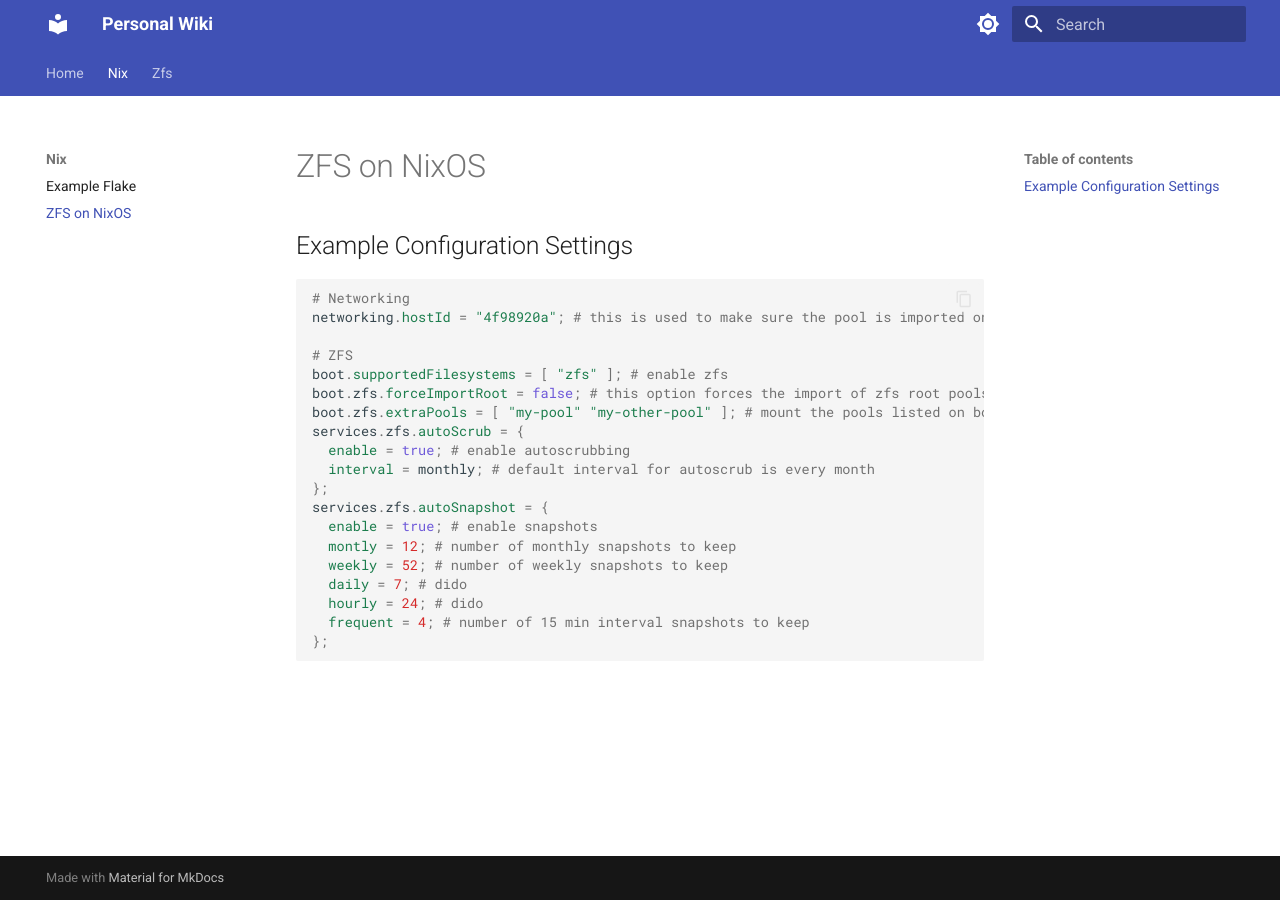
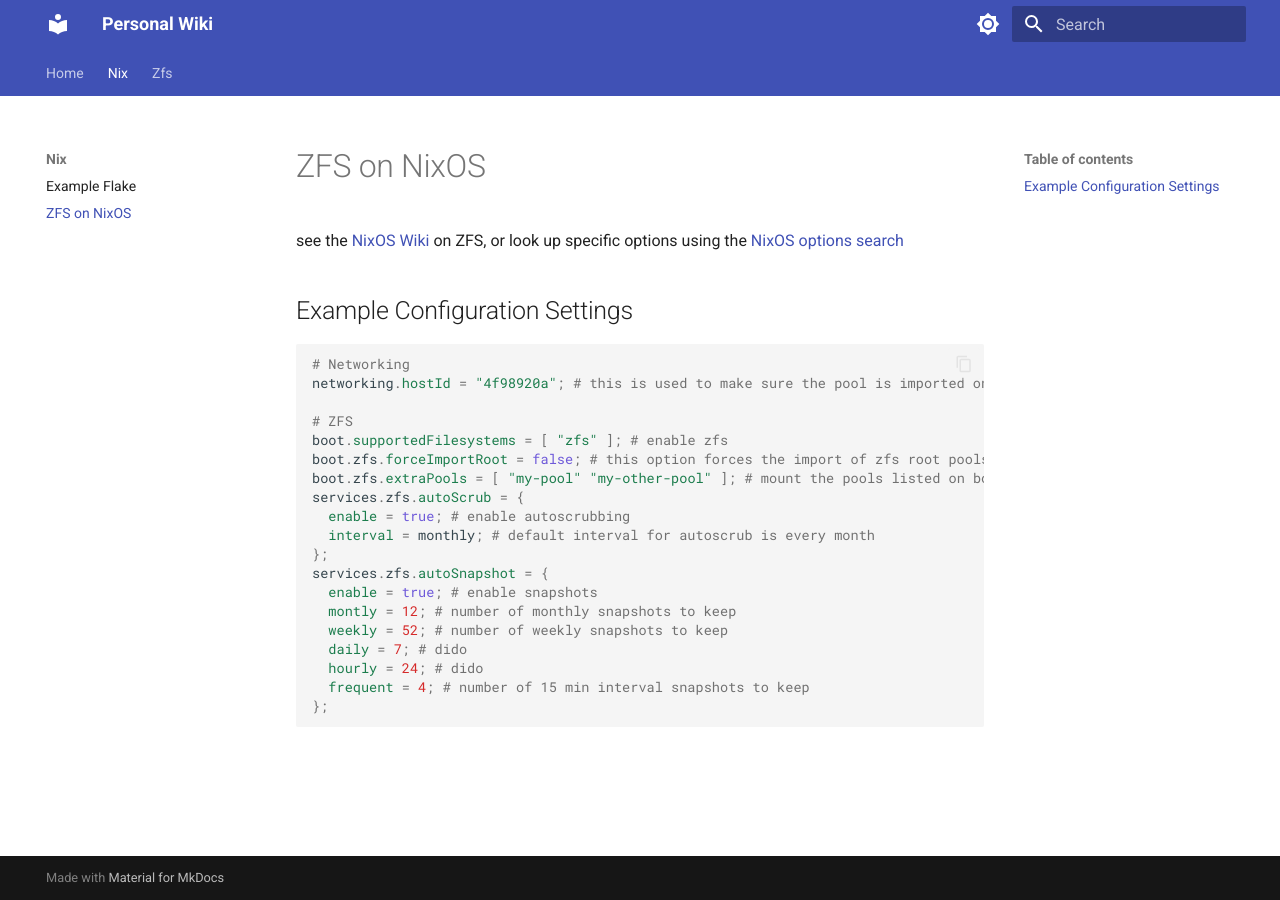
Before and after one commit to chusovich/wiki, an MkDocs documentation site: the page built from docs/nix/zfs.md, in a window 1280 px wide. Built offline with MkDocs 1.6.1 and Material for MkDocs 9.7.7, drawn with Linux system fonts in a browser that asks for light colours.

Commit message:
Update zfs.md

````diff
--- a/docs/nix/zfs.md
+++ b/docs/nix/zfs.md
@@ -1,4 +1,5 @@
 # ZFS on NixOS
+see the [NixOS Wiki](https://nixos.wiki/wiki/ZFS#Declarative_mounting_of_ZFS_datasets) on ZFS, or look up specific options using the [NixOS options search](https://search.nixos.org/options?)
 
 ## Example Configuration Settings
 ```nix
````
